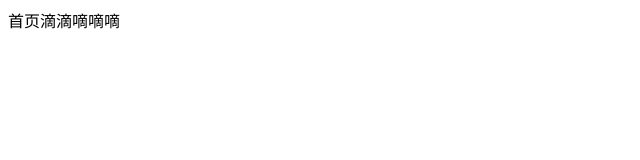
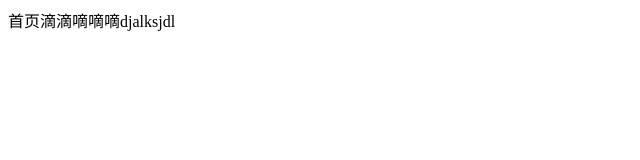
Before and after one commit to PerrinLiu/bibin-blog-frontend, a Vue app: page / in a window 1280 px wide. Shown: the top 160 px of the page, without its empty margins (0-640 px from the left). Built offline with nearby package versions, Linux system fonts and the light colour scheme.

Commit message:
第二次更新

```diff
--- a/src/layout/layout.vue
+++ b/src/layout/layout.vue
@@ -1,6 +1,6 @@
 <template>
     <div class="home-page">
-        首页滴滴嘀嘀嘀
+        首页滴滴嘀嘀嘀djalksjdl
     </div>
 </template>
 
```
